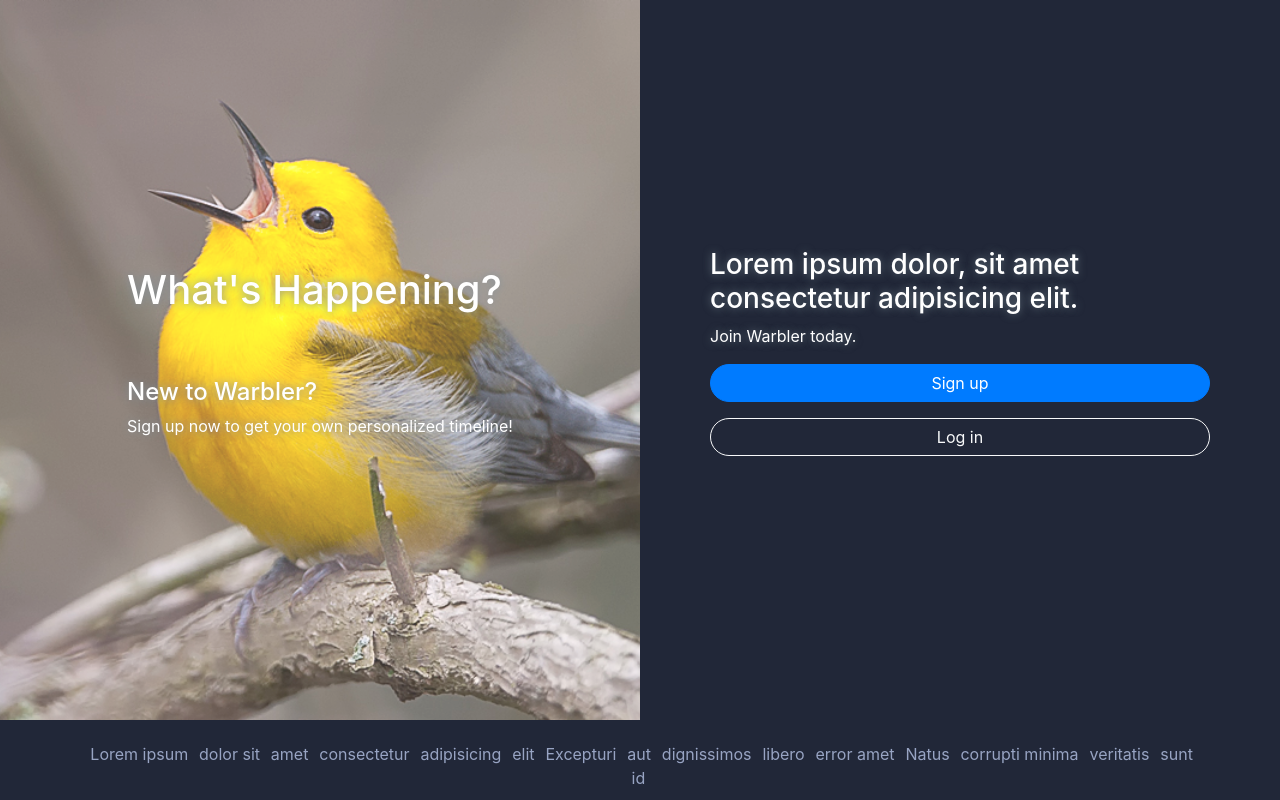
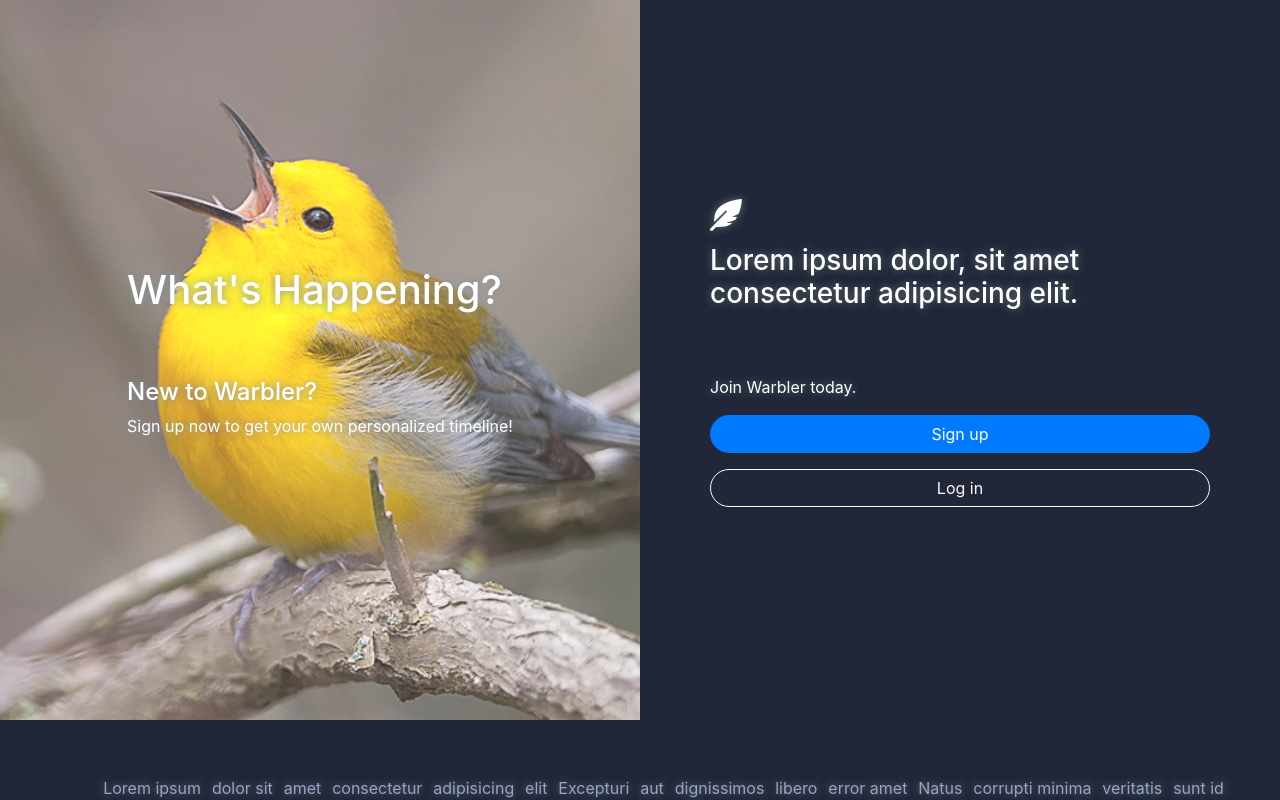
Before and after one commit to ncbui/Warbler, a Flask app: page / in a window 1280 px wide. Run offline with Flask 2, Linux system fonts and the light colour scheme; some libraries are stand-ins or nearby versions.

Commit message:
tweaked spacing and positioning

```diff
--- a/static/stylesheets/style.css
+++ b/static/stylesheets/style.css
@@ -23,7 +23,7 @@ body.error-404 {
 /* ======================= Nav */
 
 .navbar {
-  background-color: #fff;
+  background-color: #212738;
   height: 46px;
   border-bottom: 1px solid rgba(0, 0, 0, 0.25);
   margin-bottom: 1rem;
@@ -32,7 +32,7 @@ body.error-404 {
 }
 
 .navbar a {
-  color: #66757f;
+  color: #fff;
   font-size: 13px;
   font-weight: bold;
 }
@@ -89,7 +89,7 @@ nav form.navbar-form {
   bottom: 4px;
   z-index: 1;
   padding: 0;
-  color: #66757f;
+  color: #fff;
 }
 
 #search.form-control + .btn:active,
@@ -139,7 +139,7 @@ nav form.navbar-form {
 }
 
 .onboarding {
-  background-color: #fff;
+  background-color: #212738;
 }
 
 @media (max-width: 468px) {
@@ -152,10 +152,14 @@ nav + .container {
   margin-bottom: 1rem;
 }
 
+.container {
+    overflow: scroll;
+}
 /* ===================== User profile */
 
 .join-message {
   margin-top: 100px;
+  color: #fff;
 }
 
 #profile-image,
@@ -215,7 +219,7 @@ nav + .container {
 }
 
 .row.full-width {
-  background-color: #fff;
+  background-color: #212738;
   margin-top: -80px;
   margin-bottom: 1rem;
   border-bottom: 1px solid #ccc;
@@ -394,22 +398,20 @@ p.card-bio {
 .home-hero {
   /* position: absolute; */
     left: 0;
-  z-index: -1;
   background-image: url("/static/images/signed-out-home.jpg");
   background-size: cover;
   background-position: center center;
     display: inline;
-       min-height: 50vh;
+       /* min-height: 50vh; */
 }
 
 .home-action {
   right: 0;
   top: 0;
   margin-left:auto;
-  z-index: -1;
   /* position: absolute; */
    display: inline;
-
+    min-height: 50vh;
 }
 
 .home {
@@ -425,7 +427,7 @@ p.card-bio {
   text-shadow: 0 0 8px #66757f;
 }
 
-@media screen and (min-width: 790px) {
+@media screen and (min-width: 790px) and (min-height: 500px) {
     .home {
         height: 90vh;
         position: absolute;
@@ -440,8 +442,19 @@ p.card-bio {
   width: 100%;
 }
 
-.home h1 {
+.home .btn-outline-light:hover {
+  background: rgba(255, 255, 255, 0.2);
+  color: #fff;
+}
+
+.home h1,
+.home h3 {
+  /* margin-top: 1rem;   */
   margin-bottom: 4rem;
+}
+
+h2 .i{
+    margin-bottom: 2rem;
 }
 
 .home-hero:before {
@@ -460,6 +473,9 @@ p.card-bio {
 
 .home-footer {
     color: #98A4C3;
+    text-shadow: 0 0 8px #66757f;
+    position: absolute;
+    bottom: 0;
 }
 
 .home-footer a {
@@ -468,7 +484,7 @@ p.card-bio {
 }
 
 .home-footer .container {
-    padding: 10px;
+    padding: 1rem;
 }
 
 /* ============================== Signed in Home */
--- a/templates/home-anon.html
+++ b/templates/home-anon.html
@@ -7,6 +7,9 @@
 {% block content %}
 <div class="home-action home col-12 col-md-6 ml-auto">
     <div class="home-container">
+        <h2>
+            <i class="fas fa-feather-alt fa-1x"></i>
+        </h2>
         <h3>Lorem ipsum dolor, sit amet consectetur adipisicing elit.</h3>
         <p>Join Warbler today.</p>
         <p>
@@ -25,8 +28,10 @@
         <p>Sign up now to get your own personalized timeline!</p>
     </div>
 </div>
-<footer fluid class="home-footer col-12 fixed-bottom text-center">
-    <div class="container">
+
+<!-- TODO: fix footer overlap with short views -->
+<footer fluid class="home-footer font-small">
+    <div class="container-fluid text-center">
     <a>Lorem ipsum </a>
     <a>dolor sit </a>
     <a>amet </a>
```
